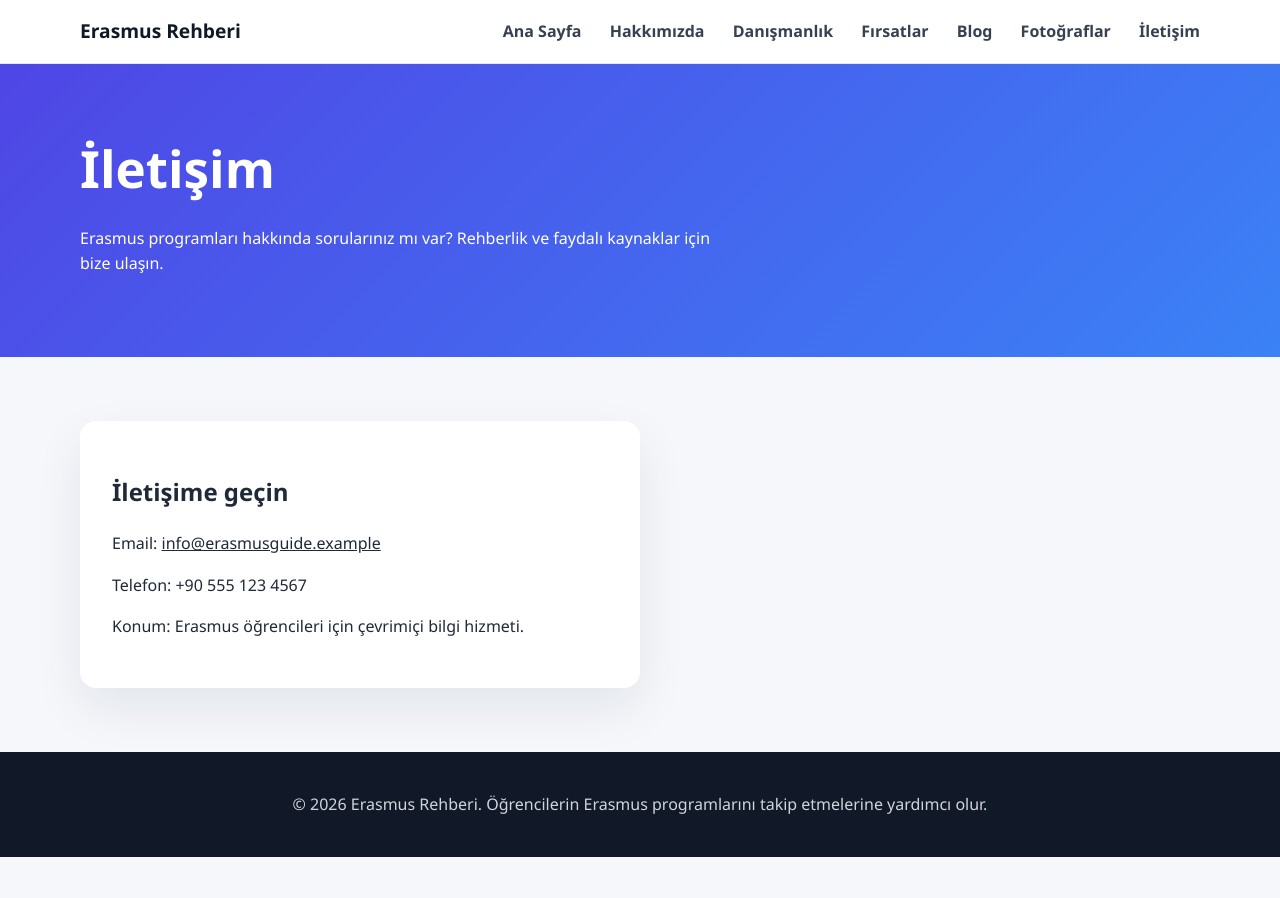
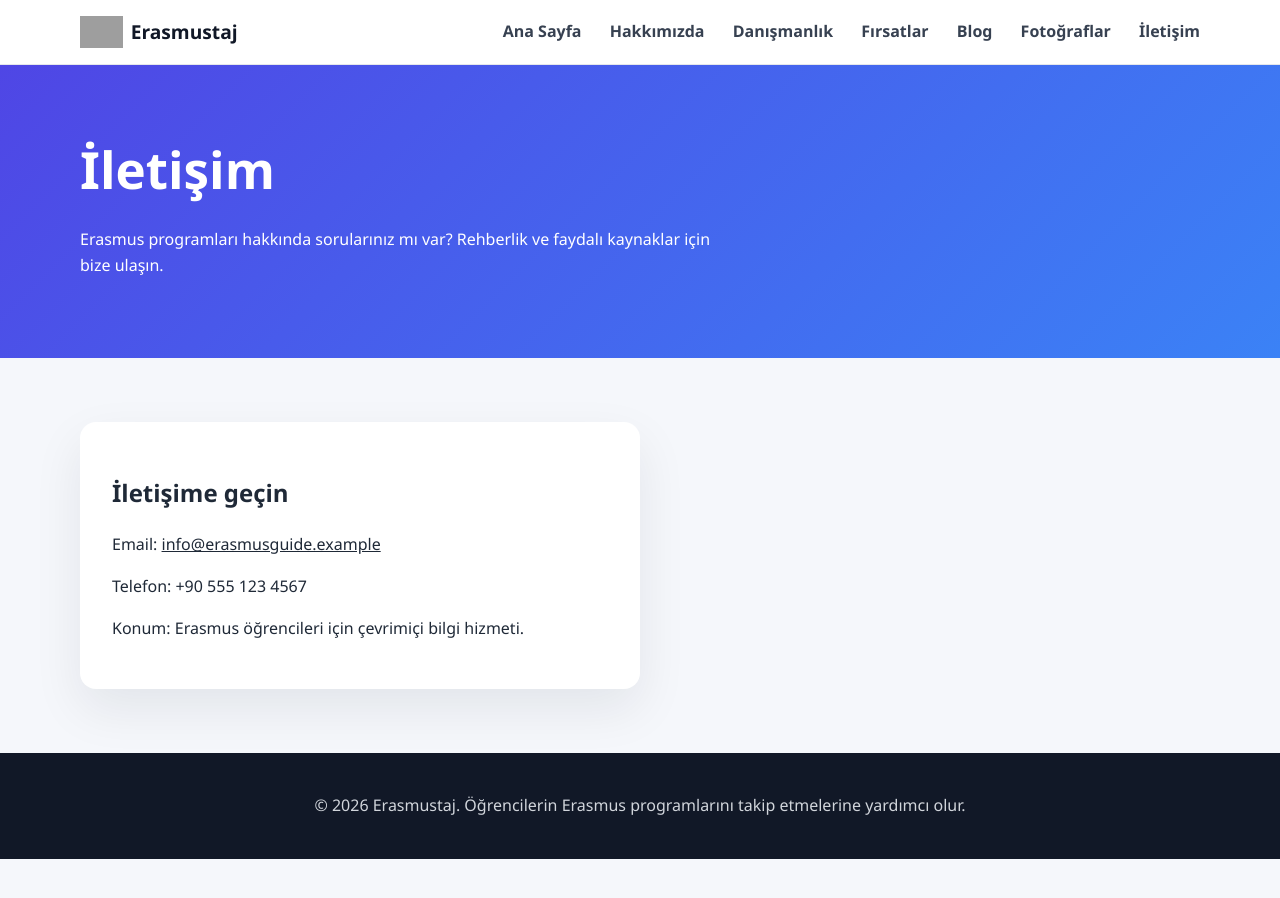
Before and after one commit to aliemir-dl/erasmusStaj, a Jekyll site: the page built from docs/contact.md, in a window 1280 px wide. Built offline with Jekyll 4.4.1, drawn with Linux system fonts in a browser that asks for light colours; grey boxes are pictures that could not be loaded.

Commit message:
Change site title to Erasmustaj and add ana_logo image to header

```diff
--- a/docs/_config.yml
+++ b/docs/_config.yml
@@ -1,4 +1,4 @@
-title: Erasmus Rehberi
+title: Erasmustaj
 baseurl: ""
 url: ""
 markdown: kramdown
--- a/docs/_layouts/default.html
+++ b/docs/_layouts/default.html
@@ -9,7 +9,10 @@
 <body>
     <header class="site-header">
         <div class="container header-row">
-            <a class="brand" href="index.html">{{ site.title }}</a>
+            <a class="brand" href="index.html">
+                <img src="images/ana_logo.jpeg" alt="Erasmustaj Logo" class="brand-logo" />
+                {{ site.title }}
+            </a>
             <nav class="primary-nav">
                 <a href="index.html">Ana Sayfa</a>
                 <a href="about.html">Hakkımızda</a>
--- a/docs/css/style.css
+++ b/docs/css/style.css
@@ -44,6 +44,14 @@ a {
     font-size: 1.2rem;
     color: #111827;
     text-decoration: none;
+    display: flex;
+    align-items: center;
+    gap: 0.5rem;
+}
+
+.brand-logo {
+    height: 2rem;
+    width: auto;
 }
 
 .primary-nav a {
```
